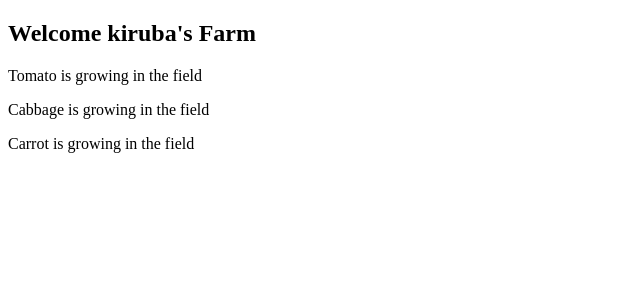
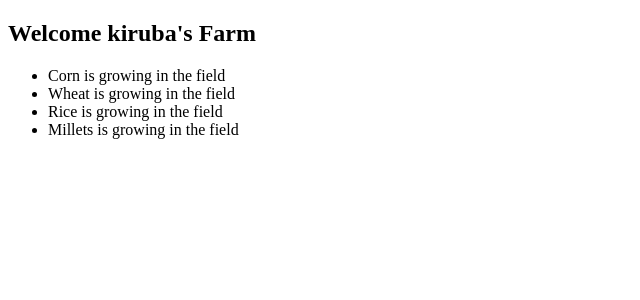
Before and after one commit to kirubasar/react-learning1, a React (Vite) app: page / in a window 1280 px wide. Shown: the top 300 px of the page, without its empty margins (0-640 px from the left). Built offline with nearby package versions, Linux system fonts and the light colour scheme.

Commit message:
using map to pass item

```diff
--- a/src/App.jsx
+++ b/src/App.jsx
@@ -1,13 +1,16 @@
 import React from 'react'
 import Welcome from './Welcome'
 // functional component & resuable component
+
 const App = () => {
+  const names =['Corn', 'Wheat', 'Rice', 'Millets'];
   return (
     <div>
       <h2>Welcome kiruba's Farm</h2>
-      <Welcome name="Tomato"/>
-      <Welcome name="Cabbage"/>
-      <Welcome name="Carrot"/>
+      <ul>
+      {names.map((val,index)=>(
+       <Welcome  key={index} item={val}/>))}
+      </ul>
     </div>
   )
 }
--- a/src/Welcome.jsx
+++ b/src/Welcome.jsx
@@ -1,9 +1,9 @@
 import React from 'react'
 // functional component and resuable component eg:
-const Welcome =(props) =>{
+const Welcome =({item}) =>{
   return (
     <div>
-    <p>{props.name} is growing in the field</p>
+    <li>{item} is growing in the field</li>
     </div>
   )
 }
```
